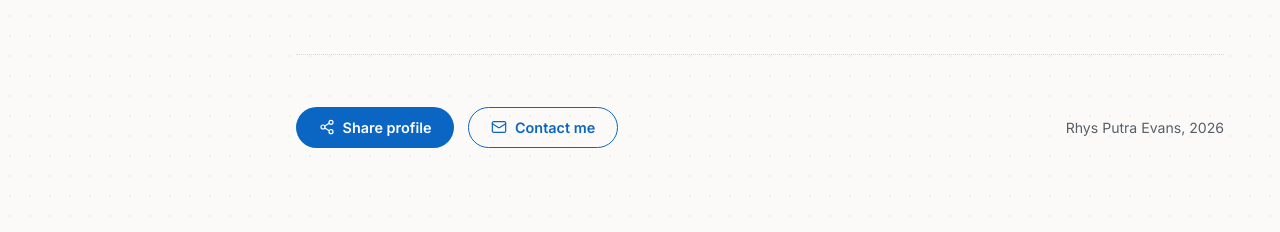
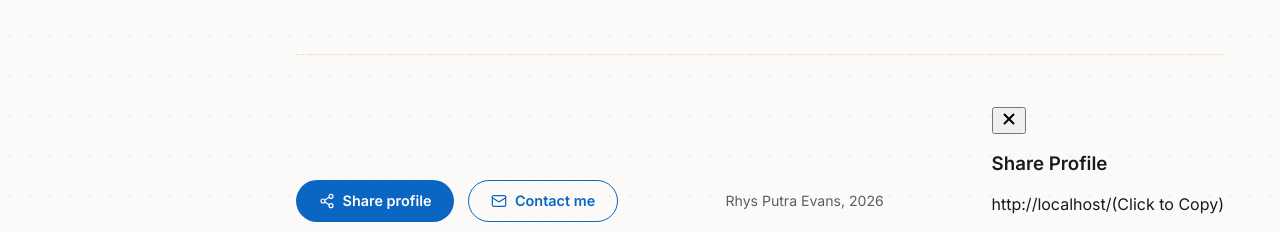
Before and after one commit to rice-evans/Portfolio, a React (Vite) app: page / in a window 1280 px wide. Both pictures are taken after a click on the button "Share profile". Shown: the part 2214-2446 px from the top of the page. Built offline with nearby package versions, Linux system fonts and the light colour scheme; grey boxes are pictures that could not be loaded.

Commit message:
Update Footer.jsx

```diff
--- a/src/components/sections/Footer.jsx
+++ b/src/components/sections/Footer.jsx
@@ -1,10 +1,49 @@
-import { Share2, Mail } from 'lucide-react';
+import { useState, useEffect } from 'react';
+import { Share2, Mail, X, Link as LinkIcon } from 'lucide-react';
 
 const Footer = () => {
-  // TODO: wire these up — share should open a share sheet / copy link,
-  // contact should open a mailto: or a contact form.
-  const handleShare = () => {};
-  const handleContact = () => {};
+  const [isShareOpen, setIsShareOpen] = useState(false);
+  const [copied, setCopied] = useState(false);
+  const [profileUrl, setProfileUrl] = useState('https://rhysprofile.com'); // Default fallback URL
+
+  // Grab the real browser URL dynamically once mounted
+  useEffect(() => {
+    if (typeof window !== 'undefined') {
+      setProfileUrl(window.location.href);
+    }
+  }, []);
+
+  // Lock background body scroll bar when share overlay sheet is active
+  useEffect(() => {
+    if (isShareOpen) {
+      document.body.style.overflow = 'hidden';
+    } else {
+      document.body.style.overflow = '';
+    }
+    return () => { document.body.style.overflow = ''; };
+  }, [isShareOpen]);
+
+  const handleShare = () => {
+    setIsShareOpen(true);
+  };
+
+  const handleContact = () => {
+    window.location.href = 'mailto:contact@rhysprofile.com';
+  };
+
+  const handleCopy = async () => {
+    try {
+      await navigator.clipboard.writeText(profileUrl);
+      setCopied(true);
+      setTimeout(() => setCopied(false), 2000); // Clear copied status toast after 2s
+    } catch (err) {
+      console.error('Failed to copy text: ', err);
+    }
+  };
+
+  // Automated third-party application messaging configurations
+  const gmailUrl = `https://mail.google.com/mail/?view=cm&fs=1&su=Check out this profile&body=Here is the profile link: ${encodeURIComponent(profileUrl)}`;
+  const whatsappUrl = `https://api.whatsapp.com/send?text=Check out this profile: ${encodeURIComponent(profileUrl)}`;
 
   return (
     <footer className="footer">
@@ -24,6 +63,72 @@ const Footer = () => {
       <div className="footer__copyright">
         Rhys Putra Evans, 2026
       </div>
+
+      {/* ---------- SHARE PROFILE MODAL OVERLAY ---------- */}
+      {isShareOpen && (
+        <div className="share-overlay" onClick={() => setIsShareOpen(false)}>
+          <div className="share-modal" onClick={(e) => e.stopPropagation()}>
+
+            <button
+              className="share-modal__close"
+              onClick={() => setIsShareOpen(false)}
+              aria-label="Close Share Modal"
+            >
+              <X size={18} strokeWidth={2.5} />
+            </button>
+
+            <h3 className="share-modal__title">Share Profile</h3>
+
+            {/* Link Box Container (Shrinks slightly on hover via App.css rules) */}
+            <div
+              className={`share-modal__link-box ${copied ? 'share-modal__link-box--copied' : ''}`}
+              onClick={handleCopy}
+            >
+              <span className="share-modal__url">{profileUrl}</span>
+              <span className="share-modal__tooltip">
+                {copied ? 'Copied!' : '(Click to Copy)'}
+              </span>
+            </div>
+
+            <p className="share-modal__label">Share this link via</p>
+
+            {/* Sharing App Icons Row Layout */}
+            <div className="share-modal__apps">
+              <a
+                href={gmailUrl}
+                target="_blank"
+                rel="noopener noreferrer"
+                className="share-modal__app-btn share-modal__app-btn--gmail"
+                title="Share via Gmail"
+              >
+                <Mail size={20} />
+              </a>
+
+              <a
+                href={whatsappUrl}
+                target="_blank"
+                rel="noopener noreferrer"
+                className="share-modal__app-btn share-modal__app-btn--whatsapp"
+                title="Share via WhatsApp"
+              >
+                <svg viewBox="0 0 24 24" width="20" height="20" fill="currentColor">
+                  <path d="M.057 24l1.687-6.163c-1.041-1.804-1.588-3.849-1.587-5.946C.06 5.348 5.397.01 12.008.01c3.202.001 6.212 1.246 8.477 3.514 2.266 2.268 3.507 5.28 3.505 8.484-.004 6.657-5.34 11.997-11.953 11.997-2.005-.001-3.973-.502-5.713-1.457L0 24zm6.59-4.846c1.6.95 3.188 1.449 4.825 1.451 5.436 0 9.86-4.37 9.864-9.799.002-2.63-1.023-5.101-2.885-6.965C16.528 1.977 14.067 1.01 11.44 1.01 6.008 1.01 1.585 5.378 1.581 10.806c-.001 1.698.443 3.36 1.286 4.81l-.995 3.636 3.776-.989zm11.415-4.98c-.3-.149-1.774-.874-2.048-.974-.274-.1-.474-.149-.674.149-.2.3-.774.974-.95 1.174-.175.2-.35.225-.65.075-1.04-.52-1.92-1.04-2.67-2.34-.195-.34-.04-.52.11-.67.14-.13.3-.35.45-.53.15-.18.2-.3.3-.5.1-.2.05-.38-.025-.53-.075-.15-.675-1.624-.925-2.225-.244-.588-.493-.508-.674-.517-.175-.008-.375-.01-.575-.01-.2 0-.525.075-.8 0-.375-.275-1.15-1.175-1.15-2.875 0-1.7 1.225-3.35 1.399-3.575.175-.225 2.41-3.68 5.839-5.16 2.42-1.045 3.32-.835 4.51-.72.63.06 2.048.835 2.338 1.64.29.805.29 1.495.14 1.785-.15.29-.55.44-.85.59z"/>
+                </svg>
+              </a>
+
+              <button
+                type="button"
+                onClick={handleCopy}
+                className="share-modal__app-btn share-modal__app-btn--link"
+                title="Copy link to clipboard"
+              >
+                <LinkIcon size={20} />
+              </button>
+            </div>
+
+          </div>
+        </div>
+      )}
     </footer>
   );
 };
```
